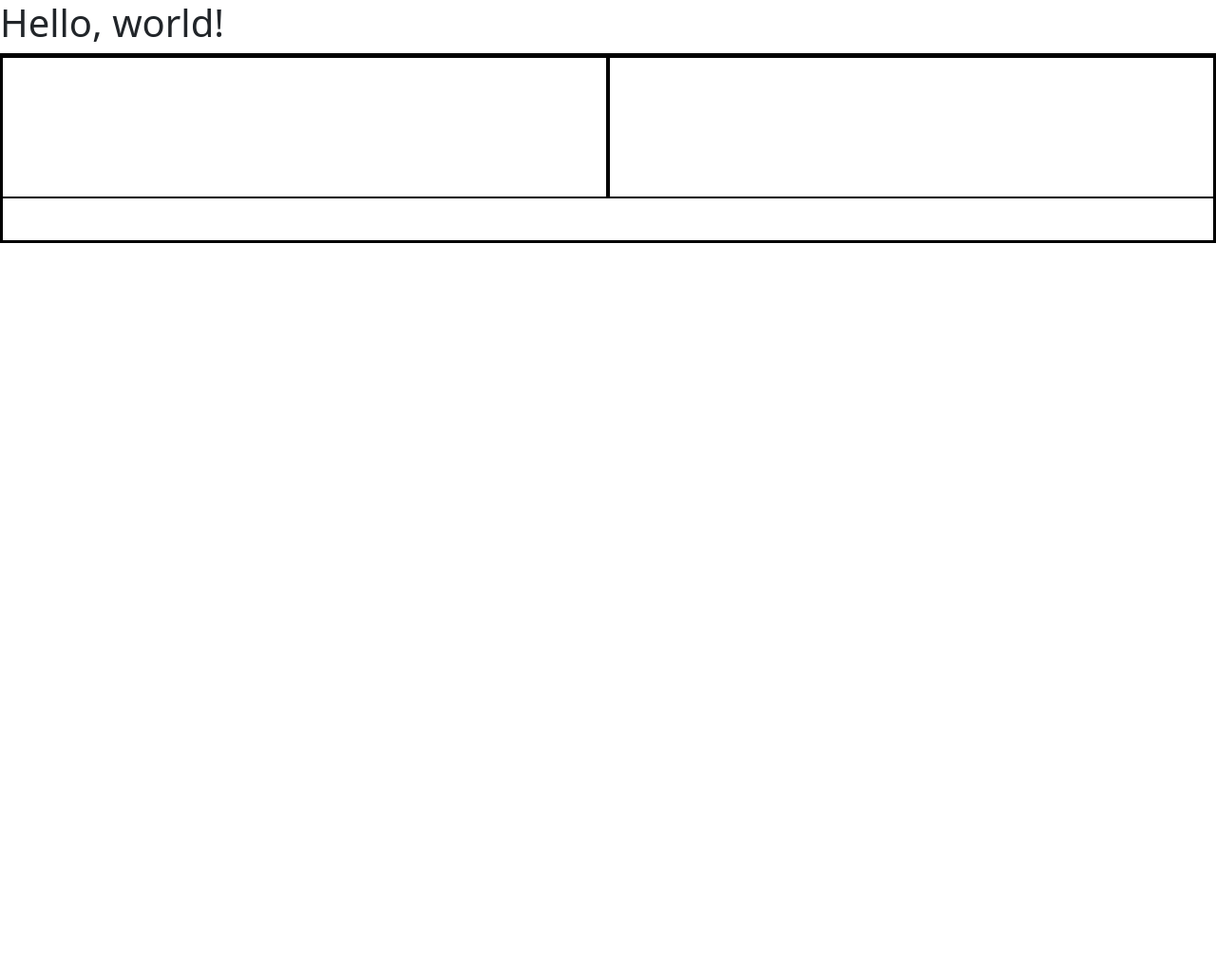
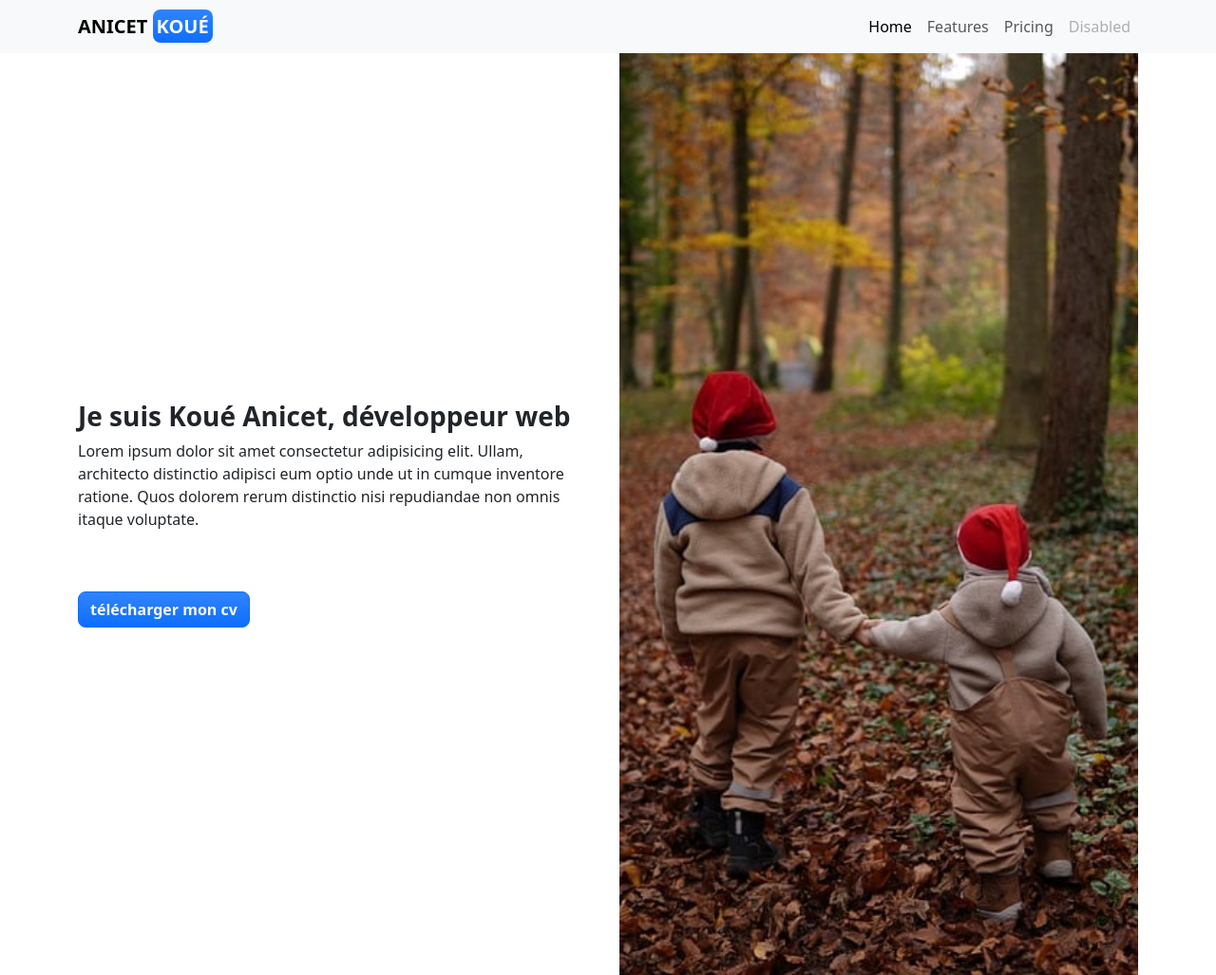
Before and after one commit to anick-e2c/coursbootstrap, a plain HTML site: page index.html in a window 1280 px wide. Shown: the whole page at 95% size. Before the commit the page ends 800 px from the top, so only its background shows below. Drawn offline with nearby package versions, Linux system fonts and the light colour scheme.

Commit message:
realisation avec bootstrap

```diff
--- a/index.html
+++ b/index.html
@@ -1,33 +1,96 @@
-<!doctype html>
+<!DOCTYPE html>
 <html lang="en">
+  <head>
+    <meta charset="utf-8" />
+    <meta name="viewport" content="width=device-width, initial-scale=1" />
+    <title>Bootstrap demo</title>
+    <link
+      href="https://cdn.jsdelivr.net/npm/bootstrap@5.3.3/dist/css/bootstrap.min.css"
+      rel="stylesheet"
+      integrity="sha384-QWTKZyjpPEjISv5WaRU9OFeRpok6YctnYmDr5pNlyT2bRjXh0JMhjY6hW+ALEwIH"
+      crossorigin="anonymous"
+    />
+  </head>
+  <body>
+    <header>
+      <nav class="navbar navbar-expand-lg bg-body-tertiary">
+        <div class="container">
+          <!--container ajoute des marge auto-->
+          <!-- sup de fluid-->
+          <a class="navbar-brand text-uppercase fw-bold" href="#"
+            >Anicet
+            <span class="bg-primary text-light p-1 rounded-3 bg-gradient"
+              >Koué</span
+            ></a
+          ><!--ajout: text-uppercase-->
+          <button
+            class="navbar-toggler"
+            type="button"
+            data-bs-toggle="collapse"
+            data-bs-target="#navbarNav"
+            aria-controls="navbarNav"
+            aria-expanded="false"
+            aria-label="Toggle navigation"
+          >
+            <span class="navbar-toggler-icon"></span>
+          </button>
+          <div
+            class="collapse navbar-collapse justify-content-end"
+            id="navbarNav"
+          >
+            <!--ajout justify-content-end-->
+            <ul class="navbar-nav">
+              <li class="nav-item">
+                <a class="nav-link active" aria-current="page" href="#">Home</a>
+              </li>
+              <li class="nav-item">
+                <a class="nav-link" href="#">Features</a>
+              </li>
+              <li class="nav-item">
+                <a class="nav-link" href="#">Pricing</a>
+              </li>
+              <li class="nav-item">
+                <a class="nav-link disabled" aria-disabled="true">Disabled</a>
+              </li>
+            </ul>
+          </div>
+        </div>
+      </nav>
+    </header>
 
-<head>
-    <meta charset="utf-8">
-    <meta name="viewport" content="width=device-width, initial-scale=1">
-    <title>Bootstrap demo</title>
-    <link href="https://cdn.jsdelivr.net/npm/bootstrap@5.3.3/dist/css/bootstrap.min.css" rel="stylesheet"
-        integrity="sha384-QWTKZyjpPEjISv5WaRU9OFeRpok6YctnYmDr5pNlyT2bRjXh0JMhjY6hW+ALEwIH" crossorigin="anonymous">
-</head>
-
-<body>
-    <h1>Hello, world!</h1>
-
-
-    <div class="container-grid" style="border:  solid black; height: 200px;">
-        <div class="row">
-
-            <div class="col-6" style="border: 2px solid black; height: 150px;">
-
+    <main>
+      <section class=" ">
+        <div class="container">
+          <!--la di-->
+          <div class="row gy-4 align-items-center">
+            <div class="col-6">
+              <h1 class="fw-bold fs-3">Je suis Koué Anicet, développeur web</h1>
+              <p>
+                Lorem ipsum dolor sit amet consectetur adipisicing elit. Ullam,
+                architecto distinctio adipisci eum optio unde ut in cumque
+                inventore ratione. Quos dolorem rerum distinctio nisi
+                repudiandae non omnis itaque voluptate.
+              </p>
+              <div>
+                <button class="btn btn-primary mt-5 text-light rounded-3 bg-gradient text-lowercase fw-bold">
+                    Télécharger mon cv
+                </button>
               </div>
-            <div class="col-6" style="border: 2px solid black; height: 150px;">
-
+            </div>
+            <div class="col-6">
+              <img src="style/css/christmas-9210799_640.jpg" width="100%" />
             </div>
           </div>
         </div>
+      </section>
+    </main>
+    <footer>
 
-    <script src="https://cdn.jsdelivr.net/npm/bootstrap@5.3.3/dist/js/bootstrap.bundle.min.js"
+    </footer>
+    <script
+      src="https://cdn.jsdelivr.net/npm/bootstrap@5.3.3/dist/js/bootstrap.bundle.min.js"
       integrity="sha384-YvpcrYf0tY3lHB60NNkmXc5s9fDVZLESaAA55NDzOxhy9GkcIdslK1eN7N6jIeHz"
-        crossorigin="anonymous"></script>
+      crossorigin="anonymous"
+    ></script>
   </body>
-
 </html>
```
Lines whose indentation alone changed are shown as unchanged.
